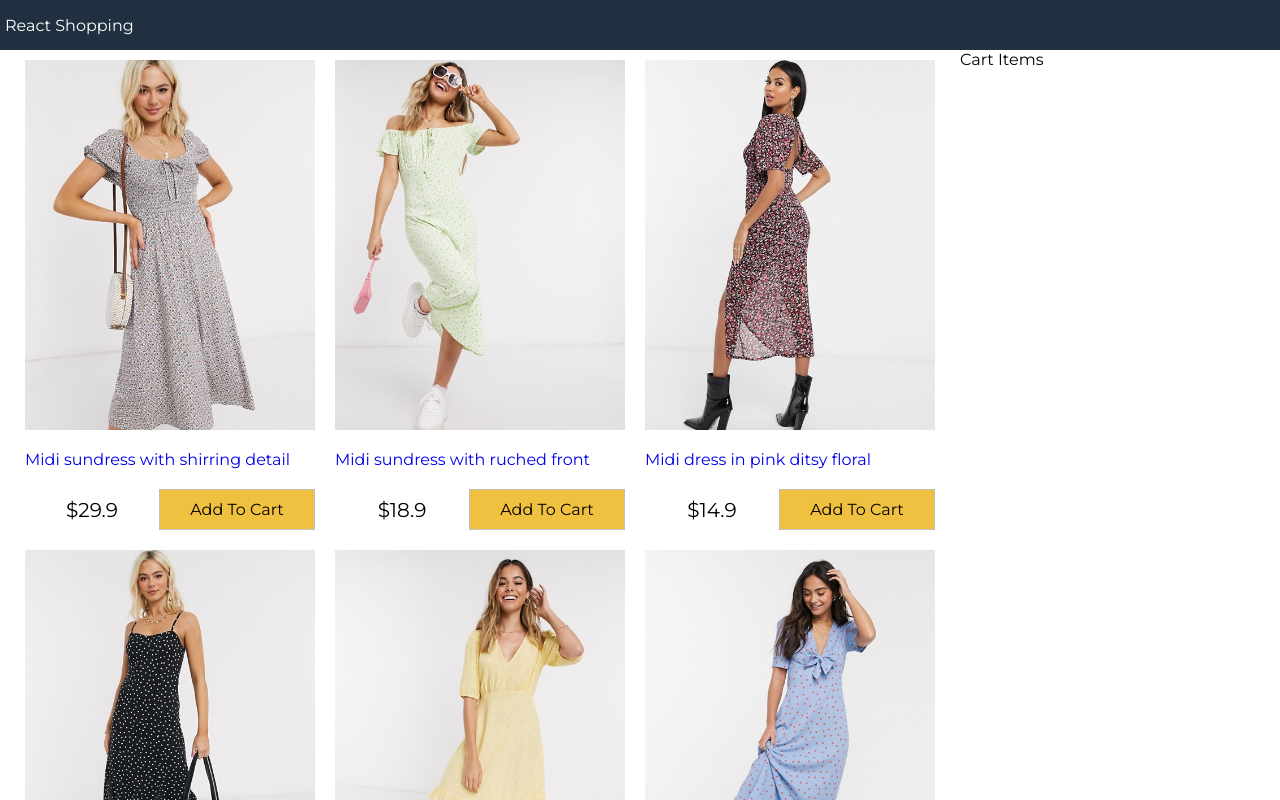
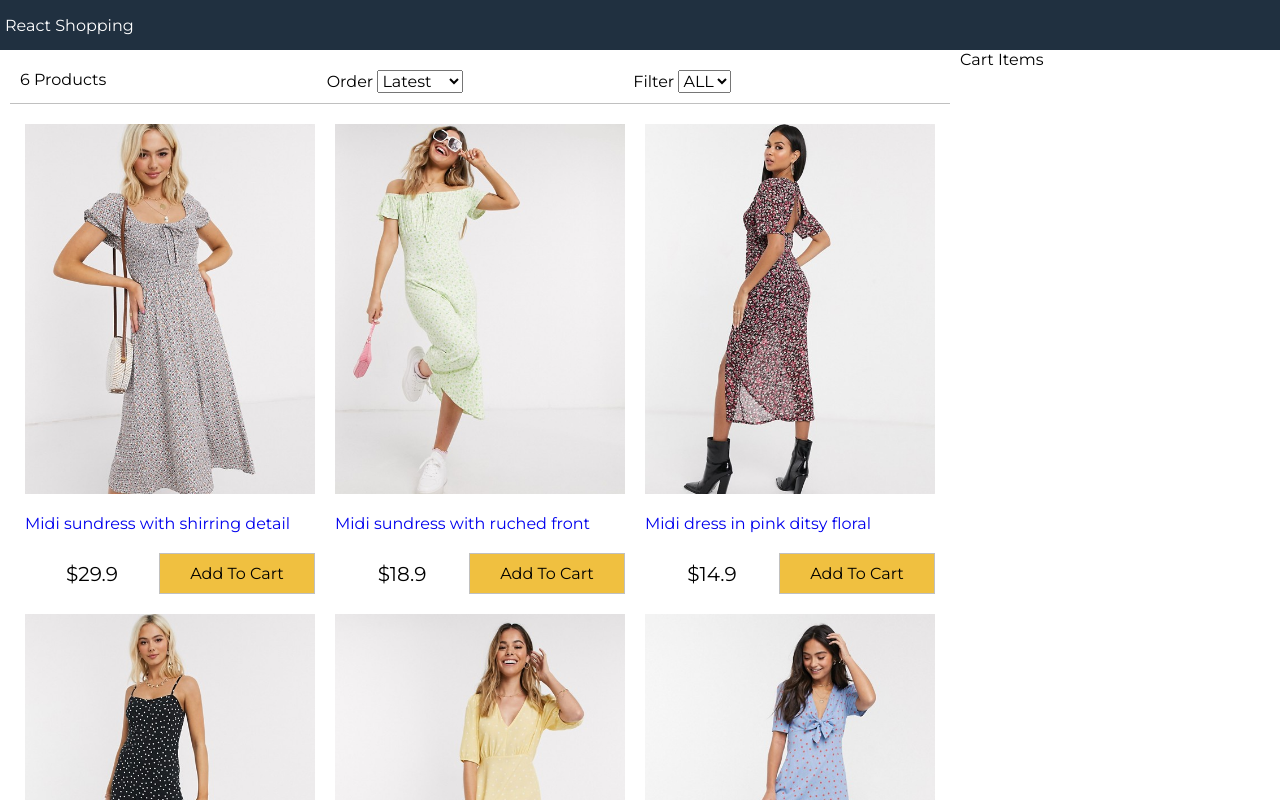
Before and after one commit to amrutakhot317/react-shopping-cart, a React (Create React App) app: page / in a window 1280 px wide. Shown: the top 800 px of the page. Built offline with nearby package versions, Linux system fonts and the light colour scheme.

Commit message:
filter-component

```diff
--- a/src/App.js
+++ b/src/App.js
@@ -2,6 +2,7 @@
 import React from "react";
 import data from "./data.json";
 import Products from "./components/Products";
+import Filter from "./components/Filter";
 
 class App extends React.Component {
   constructor() {
@@ -12,6 +13,42 @@
       sort: "",
     };
   }
+
+  sortProducts = (event) => {
+    const sort = event.target.value;
+    console.log(event.target.value);
+    this.setState((state) => ({
+      sort: sort,
+      products: this.state.products
+        .slice()
+        .sort((a, b) =>
+          sort === "Lowest"
+            ? a.price > b.price
+              ? 1
+              : -1
+            : sort === "Highest"
+            ? a.price < b.price
+              ? 1
+              : -1
+            : a._id > b._id
+            ? 1
+            : -1
+        ),
+    }));
+  };
+  filterProducts = (event) => {
+    console.log(event.target.value);
+    if (event.target.value === "") {
+      this.setState({ size: event.target.value, products: data.products });
+    } else {
+      this.setState({
+        size: event.target.value,
+        products: data.products.filter(
+          (product) => product.availableSizes.indexOf(event.target.value) >= 0
+        ),
+      });
+    }
+  };
   render() {
     return (
       <div className="grid-container">
@@ -21,6 +58,13 @@
         <main>
           <div className="content">
             <div className="main">
+              <Filter
+                count={this.state.products.length}
+                size={this.state.size}
+                sort={this.state.sort}
+                filterProducts={this.filterProducts}
+                sortProducts={this.sortProducts}
+              ></Filter>
               <Products products={this.state.products}></Products>
             </div>
             <div className="sidebar"> Cart Items</div>
--- /dev/null
+++ b/src/components/Filter.js
@@ -0,0 +1,31 @@
+import React, { Component } from "react";
+
+export default class Filter extends Component {
+  render() {
+    return (
+      <div className="filter">
+        <div className="filter-result">{this.props.count} Products</div>
+        <div className="filter-sort ">
+          Order{" "}
+          <select value={this.props.sort} onChange={this.props.sortProducts}>
+            <option>Latest</option>
+            <option value="Lowest">Lowest</option>
+            <option value="Highest">Highest</option>
+          </select>
+        </div>
+        <div className="filter-size">
+          Filter{" "}
+          <select value={this.props.size} onChange={this.props.filterProducts}>
+            <option value="">ALL</option>
+            <option value="XS">XS</option>
+            <option value="S">S</option>
+            <option value="L">L</option>
+            <option value="M">M</option>
+            <option value="XL">XL</option>
+            <option value="XXL">XXL</option>
+          </select>
+        </div>
+      </div>
+    );
+  }
+}
```
